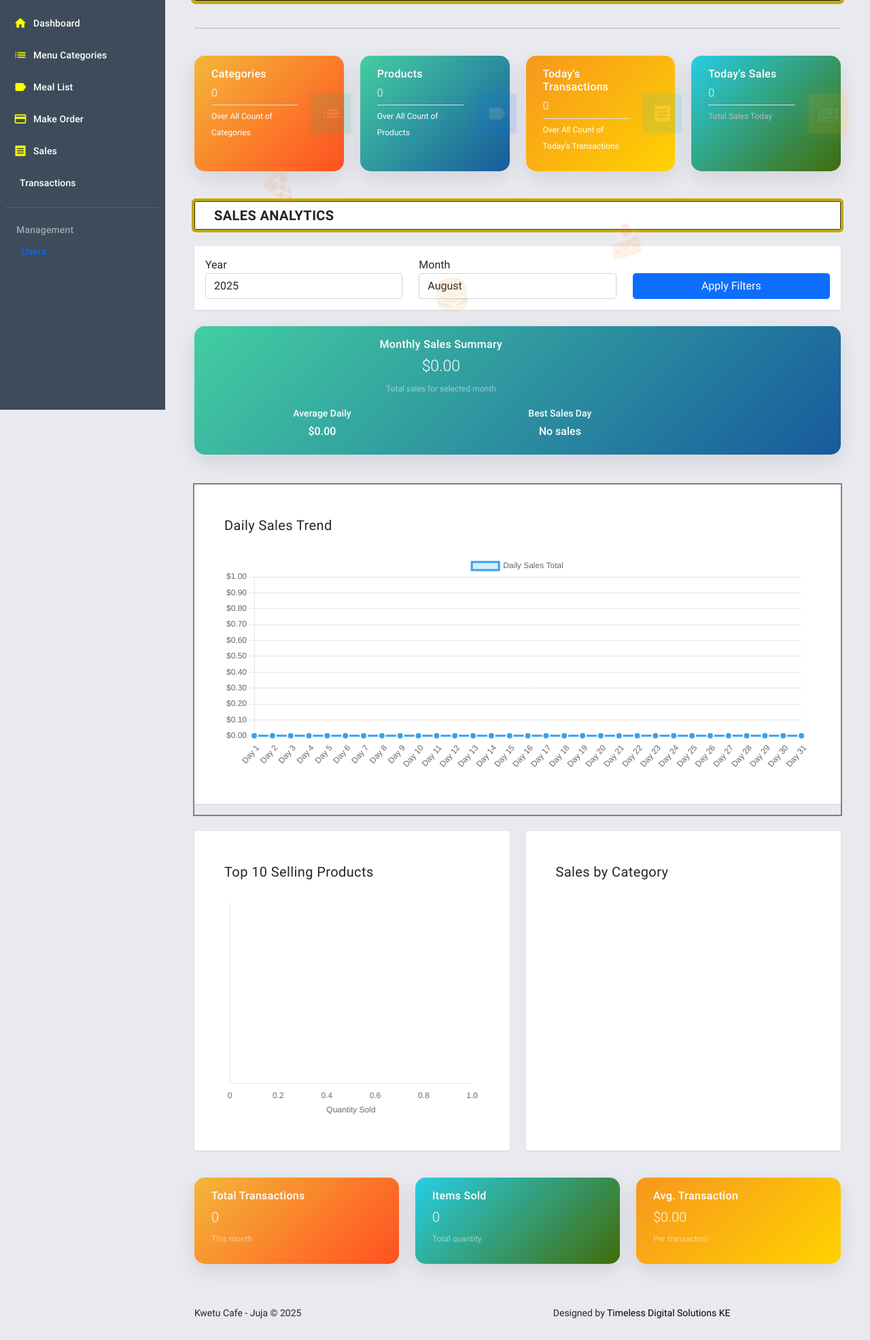
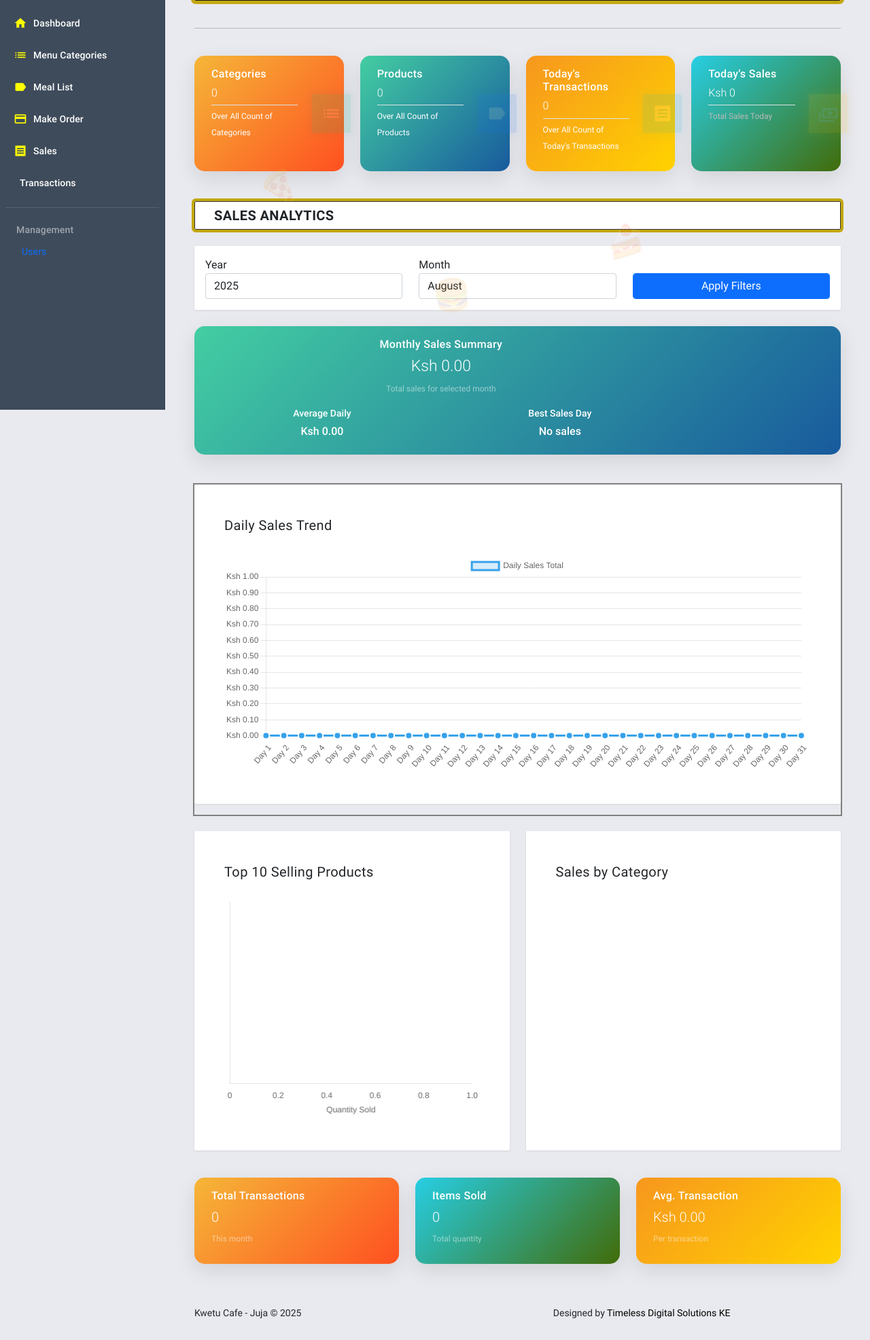
Before and after one commit to alfredmm/kwetu-cafe-pos-v2, a Django app: page / in a window 1280 px wide. Shown: the part 197-2169 px from the top of the page at 68% size. Run offline with Django 3.2, Linux system fonts and the light colour scheme; the visitor is signed in with stand-in values (Sample User, id 1); data comes from the database, SQL or seed files in the repository; data that the repository does not hold is empty; a map, chart or similar area stays blank; some libraries are stand-ins or nearby versions.

Commit message:
Updated manage home html to change $ to Ksh

```diff
--- a/posApp/templates/posApp/home.html
+++ b/posApp/templates/posApp/home.html
@@ -70,7 +70,7 @@
     <div class="mdc-card info-card info-card--warning">
         <div class="card-inner">
             <h5 class="card-title">Today's Sales</h5>
-            <h5 class="font-weight-light pb-2 mb-1 border-bottom">{{ total_sales|intcomma }}</h5>
+            <h5 class="font-weight-light pb-2 mb-1 border-bottom">Ksh {{ total_sales|intcomma }}</h5>
             <p class="tx-12 text-muted">Total Sales Today</p>
             <div class="card-icon-wrapper">
                 <i class="mdi mdi-cash-multiple"></i>
@@ -145,7 +145,7 @@
             <div class="row mt-3">
                 <div class="col-6">
                     <h6 class="text-white-75">Average Daily</h6>
-                    <h5 id="avg_daily_sales" class="text-white">KSh 0.00</h5>
+                    <h5 id="avg_daily_sales" class="text-white">Ksh 0.00</h5>
                 </div>
                 <div class="col-6">
                     <h6 class="text-white-75">Best Sales Day</h6>
@@ -239,7 +239,7 @@
     <div class="mdc-card info-card info-card--info">
         <div class="card-inner">
             <h6 class="card-title">Avg. Transaction</h6>
-            <h4 id="avg_transaction_value" class="font-weight-light text-white">KSh 0.00</h4>
+            <h4 id="avg_transaction_value" class="font-weight-light text-white">Ksh 0.00</h4>
             <p class="tx-12 text-white-50">Per transaction</p>
         </div>
     </div>
@@ -389,11 +389,9 @@
         }
     }
 
-    // Format currency
+    // Format currency - Changed from USD to KSH
     function formatCurrency(value) {
-        return new Intl.NumberFormat('en-US', {
-            style: 'currency',
-            currency: 'USD',
+        return 'Ksh ' + new Intl.NumberFormat('en-US', {
             minimumFractionDigits: 2
         }).format(value);
     }
```
